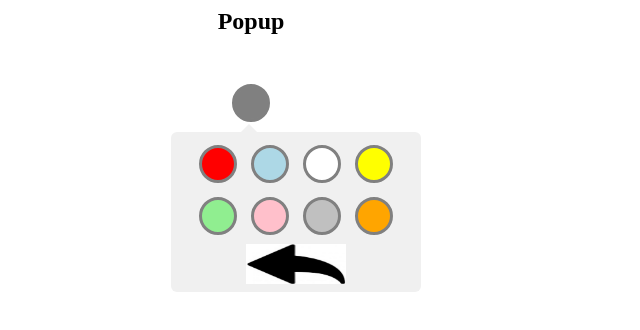
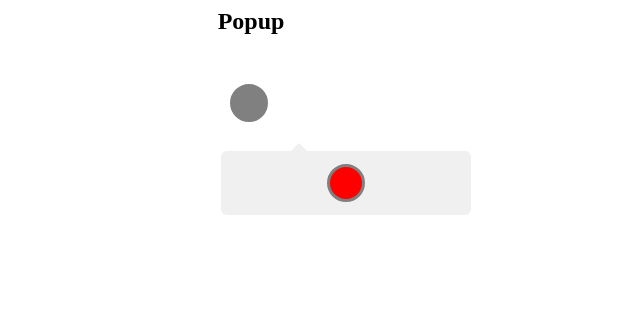
Before and after one commit to lime999/mastermind, a plain HTML site: page examples/popup.html in a window 1280 px wide. Both pictures are taken after a click on the element 640 px from the left and 102 px from the top of the page. Shown: the whole page, without its empty margins (389-1029 px from the left). Drawn offline with Linux system fonts and the light colour scheme.

Commit message:
refactor popup

```diff
--- a/examples/popup.css
+++ b/examples/popup.css
@@ -10,7 +10,7 @@
 }
 
 /* The actual popup */
-.popup .popuptext {
+.popup .popup-content {
     visibility: hidden;
     width: 250px;
     background-color: rgba(240, 240, 240, 1);
@@ -26,7 +26,7 @@
 }
 
 /* Popup arrow */
-.popup .popuptext::after {
+.popup .popup-content::after {
     content: "";
     position: absolute;
     bottom: 100%;
@@ -36,8 +36,6 @@
     border-style: solid;
     border-color: transparent transparent rgba(240, 240, 240, 1) transparent;
 }
-
-::after {}
 
 /* Toggle this class - hide and show the popup */
 .popup .show {
--- a/examples/popup.html
+++ b/examples/popup.html
@@ -7,40 +7,12 @@
 <body style="text-align:center">
 
   <h2>Popup</h2>
+  <div class="pin-wrapper2" onclick="showPopup('pin_1_1')">
+    <div id="pin_1_1" class="hole"></div>
+  </div>
 
-  <div class="popup" onclick="myFunction()">
-    <div class="pin-wrapper2">
-      <div id="pin_1_1" class="hole"></div>
-    </div>
-    <div class="popuptext" id="myPopup">
-      <div class="pin-wrapper" onclick="selectPinColor('pin_1_1','red')">
-        <div class="pin-position pin" id="color-red" style="background-color: red;"></div>
-      </div>
-      <div class="pin-wrapper" onclick="selectPinColor('pin_1_1','lightblue')">
-        <div class="pin-position pin" id="color-lightblue" style="background-color: lightblue;"></div>
-      </div>
-      <div class="pin-wrapper" onclick="selectPinColor('pin_1_1','white')">
-        <div class="pin-position pin" id="color-white" style="background-color: white;"></div>
-      </div>
-      <div class="pin-wrapper" onclick="selectPinColor('pin_1_1','yellow')">
-        <div class="pin-position pin" id="color-yellow" style="background-color: yellow;"></div>
-      </div>
-      <div class="pin-wrapper" onclick="selectPinColor('pin_1_1','lightgreen')">
-        <div class="pin-position pin" id="color-lightgreen" style="background-color: lightgreen;"></div>
-      </div>
-      <div class="pin-wrapper" onclick="selectPinColor('pin_1_1','pink')">
-        <div class="pin-position pin" id="color-pink" style="background-color: pink;"></div>
-      </div>
-      <div class="pin-wrapper" onclick="selectPinColor('pin_1_1','silver')">
-        <div class="pin-position pin" id="color-silver" style="background-color: silver;"></div>
-      </div>
-      <div class="pin-wrapper" onclick="selectPinColor('pin_1_1','orange')">
-        <div class="pin-position pin" id="color-orange" style="background-color: orange;"></div>
-      </div>
-      <div class="hole-wrapper" onclick="selectPinColor('pin_1_1','grey')">
-        <img src="../back btn.jpg" alt="back to hole btn" width="100" height="40">
-      </div>
-    </div>
+  <div class="popup">
+    <div class="popup-content" id="colorSelect"></div>
   </div>
   <script src="popup.js"></script>
 </body>
--- a/examples/popup.js
+++ b/examples/popup.js
@@ -9,11 +9,31 @@ let colors = [
     "orange",
     "gray"
 ];
-function myFunction() {
-    var popup = document.getElementById("myPopup");
+function showPopup(pinId) {
+    let popup = document.getElementById("colorSelect");
     popup.classList.toggle("show");
+    addSelectPin(pinId)
 }
 function selectPinColor(pinId, color) {
     let pin = document.getElementById(pinId);
     pin.style.backgroundColor = color
 }
+function addSelectPin(pinId) {
+    let pinWrapper = document.createElement("div");
+    let pin = createSelectPin(pinId);
+    pinWrapper.appendChild(pin);
+    pinWrapper.className = "pin-wrapper";
+    let popup = document.getElementById("colorSelect")
+    popup.appendChild(pinWrapper);
+}
+function createSelectPin(pinId) {
+    let selectPin = document.createElement("div");
+    selectPin.classList.add("pin-position");
+    selectPin.classList.add("pin");
+    selectPin.id = "color-red";
+    selectPin.addEventListener("click", function () {
+        selectPinColor(pinId, "red")
+    })
+    selectPin.style.backgroundColor = "red"
+    return selectPin;
+}
```
